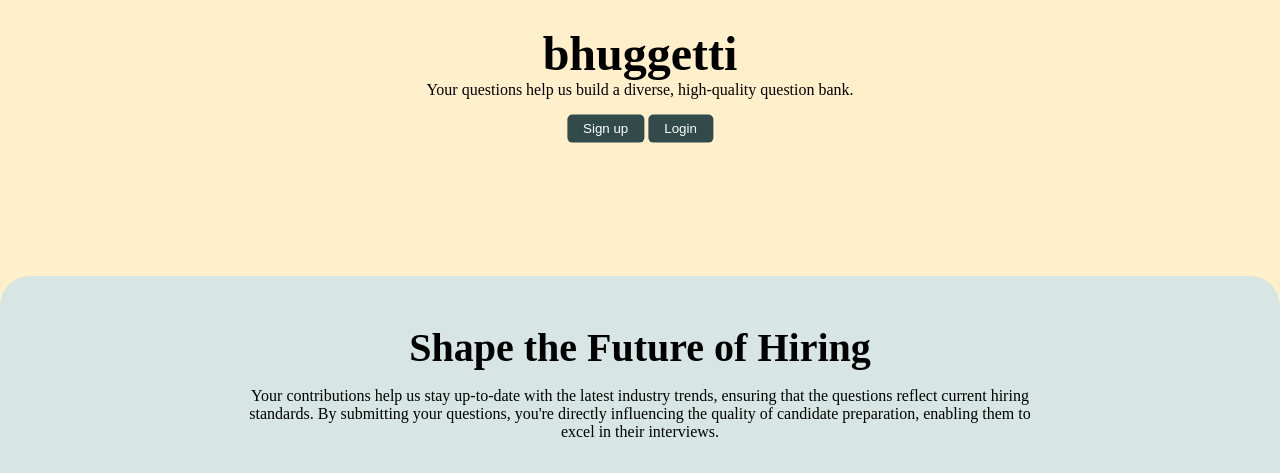
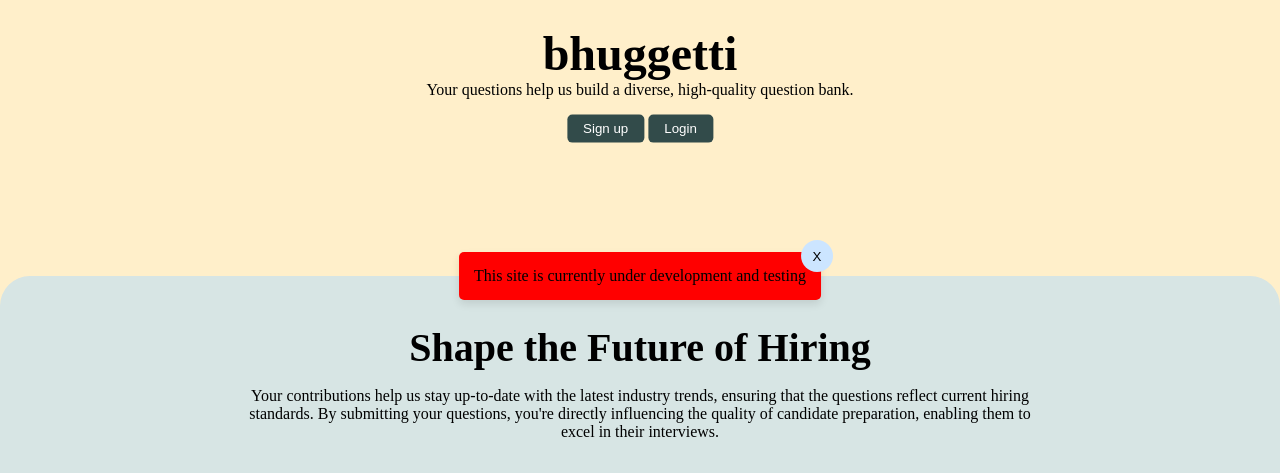
Before and after one commit to aust21/bhuggettiAPI, a Flask app: page / in a window 1280 px wide. Shown: the part 364-837 px from the top of the page. Run offline with Flask 3, Linux system fonts and the light colour scheme.

Commit message:
add flash message

```diff
--- a/inatorAPI/__init__.py
+++ b/inatorAPI/__init__.py
@@ -1,4 +1,4 @@
-from flask import Flask, request, jsonify, render_template
+from flask import Flask, request, jsonify, render_template, flash
 from flask_sqlalchemy import SQLAlchemy
 from flask_login import LoginManager
 import os
@@ -43,6 +43,7 @@
 
     @app.route("/")
     def index():
+        flash("This site is currently under development and testing", category="danger")
         return render_template("index.html")
 
     @app.route("/login")
--- a/inatorAPI/static/flash.css
+++ b/inatorAPI/static/flash.css
@@ -16,9 +16,8 @@
   border-radius: 5px;
   box-shadow: 0 4px 8px rgba(0, 0, 0, 0.1);
   position: relative;
-  width: 300px;
+  width: 100%;
 }
-
 .flash-message.success {
   background-color: #d4edda;
   color: #155724;
@@ -29,19 +28,26 @@
   color: #721c24;
 }
 
+.flash-message.danger {
+  background-color: red;
+  /* width: 500px; */
+  color: #000;
+}
+
 .flash-message.info {
   background-color: #cce5ff;
   color: #004085;
 }
 
 .flash-message .close-btn {
-  background: none;
-  border: none;
-  font-size: 1.2rem;
-  font-weight: bold;
+  background: #cce5ff;
+  width: 2rem;
+  height: 2rem;
+  border-radius: 50%;
+  padding: .5rem;
   color: inherit;
   position: absolute;
-  top: 10px;
-  right: 10px;
+  top: -12px;
+  right: -12px;
   cursor: pointer;
 }
--- a/inatorAPI/templates/base.html
+++ b/inatorAPI/templates/base.html
@@ -23,7 +23,7 @@
       {% for category, message in messages %}
       <div class="flash-message {{ category }}">
         <span>{{ message }}</span>
-        <button class="close-btn" onclick="closeFlashMessage()">×</button>
+        <button class="close-btn" onclick="closeFlashMessage()">X</button>
       </div>
       {% endfor %}
     </div>
```
